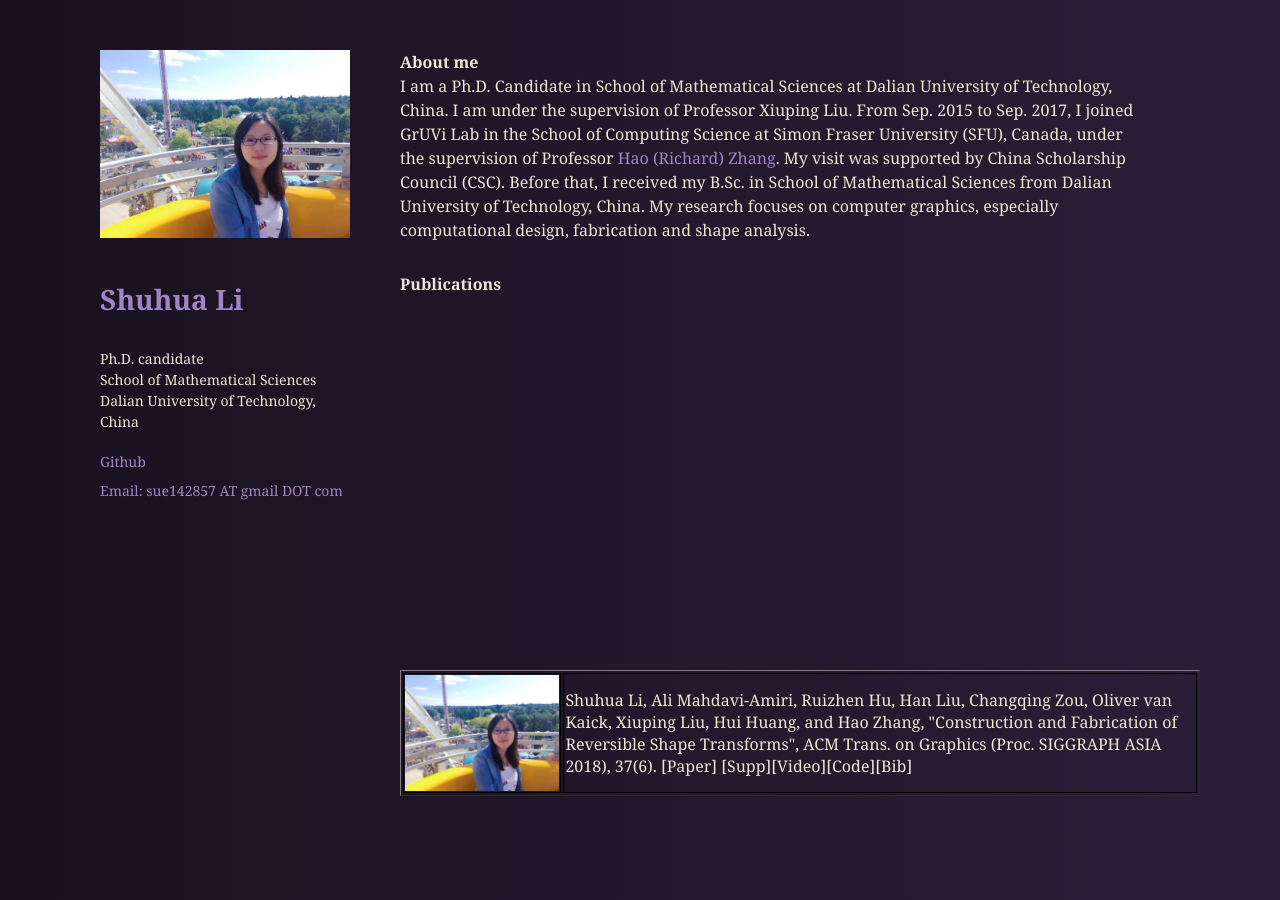
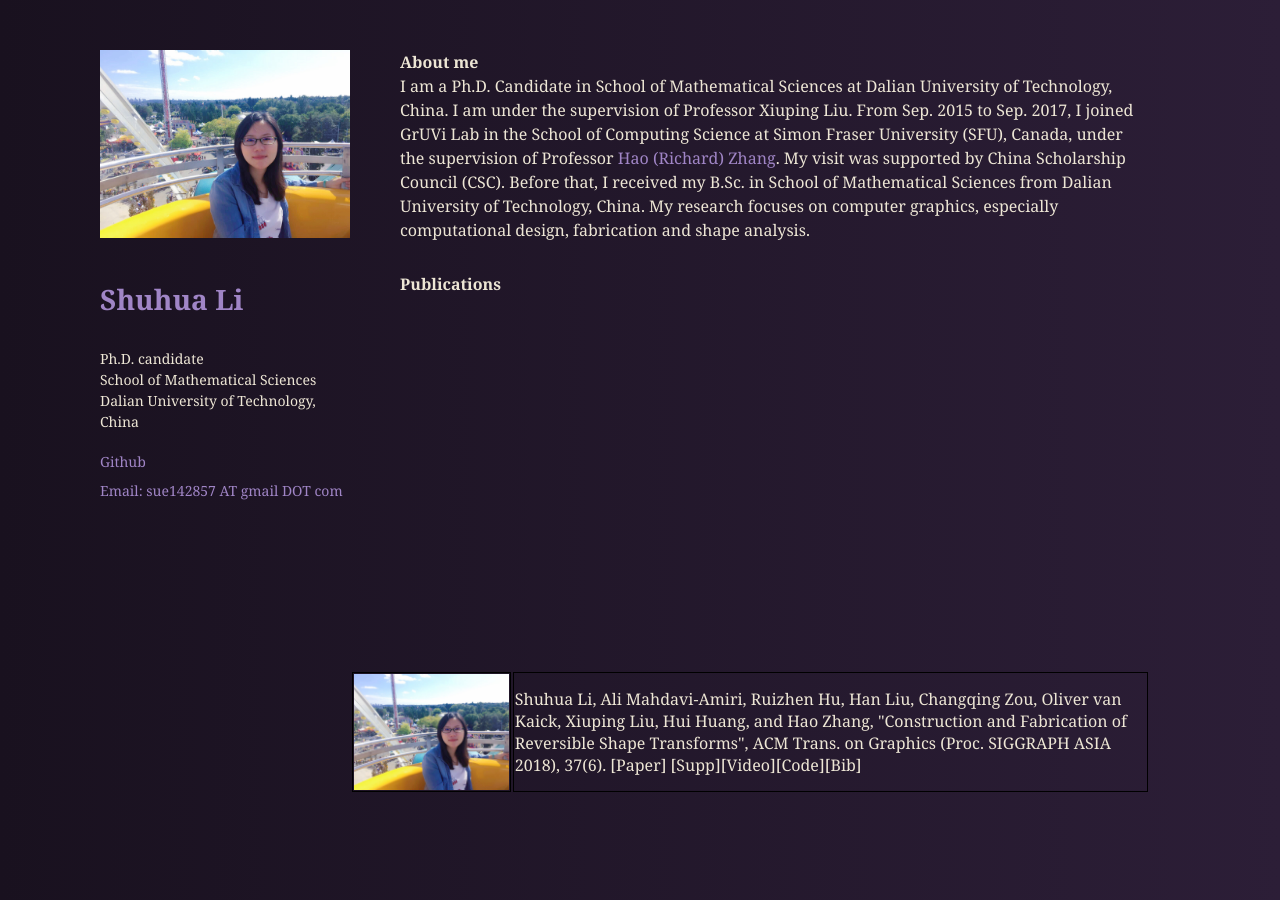
Before and after one commit to sergiokopplin/violet, a Jekyll site: the page built from index.html, in a window 1280 px wide. Built offline with Jekyll 4.4.1, drawn with Linux system fonts in a browser that asks for light colours.

Commit message:
Update index.html

```diff
--- a/index.html
+++ b/index.html
@@ -37,12 +37,12 @@ title: Homepage
     <strong>Publications</strong></br>
   </p>
 
-  <table style="margin-bottom:50px; margin-left:50px;" width="500" border="1">
+  <table>
     <tr>
-      <td border="1" width="20%">
+      <td width="20%">
         <img style="display:block;" width="100%" height="auto" src="assets/images/sue.jpg">
       </td>
-      <td border="1" width="80%">
+      <td width="80%">
         Shuhua Li, Ali Mahdavi-Amiri, Ruizhen Hu, Han Liu, Changqing Zou, Oliver van Kaick, Xiuping Liu, Hui Huang, and Hao Zhang, "Construction and Fabrication of Reversible Shape Transforms", ACM Trans. on Graphics (Proc. SIGGRAPH ASIA 2018), 37(6).
         [Paper] [Supp][Video][Code][Bib]
       </td>
```
